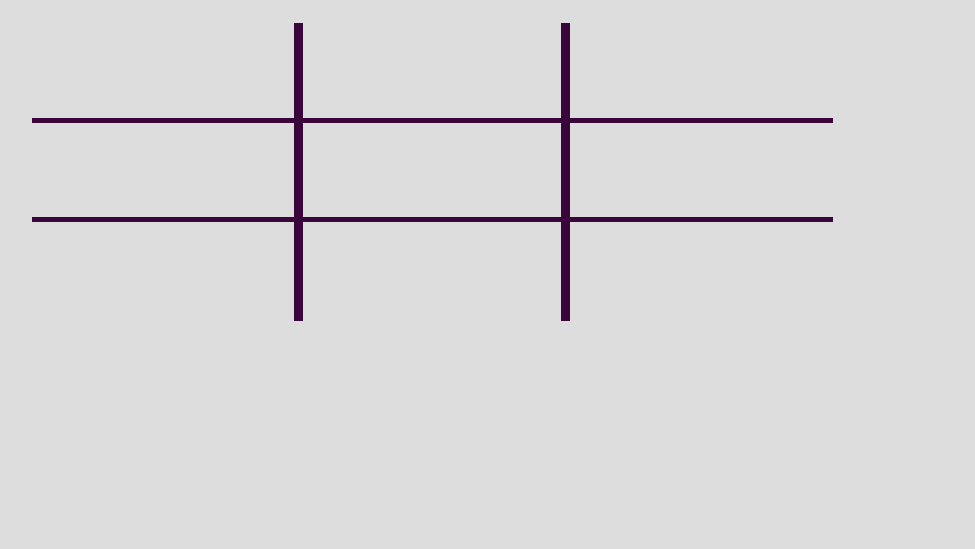
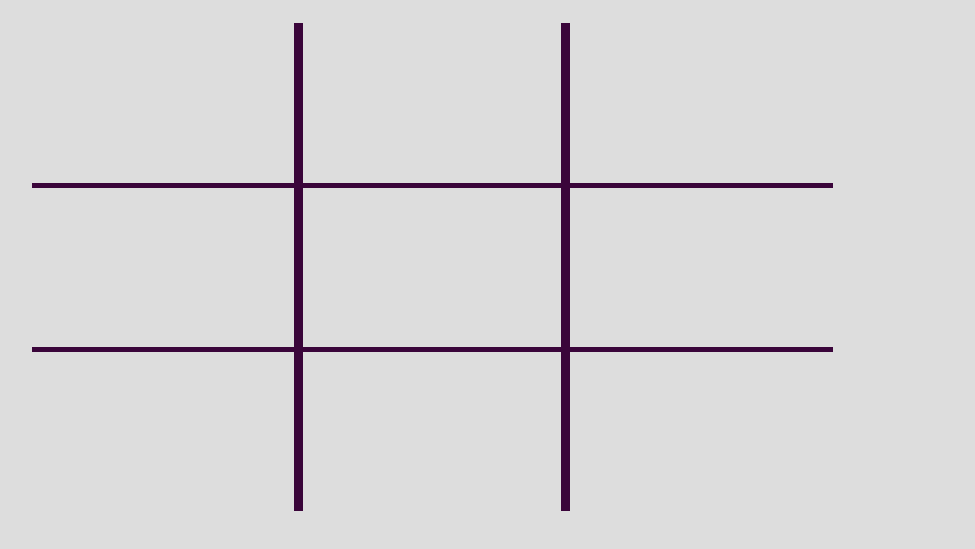
Before and after one commit to Sakif04/Tic-Tac-Toe, a plain HTML site: page index.html in a window 1280 px wide. Shown: the part 91-640 px from the top of the page, without its empty margins (208-1183 px from the left). Drawn offline with Linux system fonts and the light colour scheme.

Commit message:
Update style.css
box size changed

```diff
--- a/styles/style.css
+++ b/styles/style.css
@@ -72,6 +72,7 @@ body {
 }
 
 .box {
+  padding:5rem;
   position: relative;
   margin: -0.5px;
   font-size: 30px;
```
